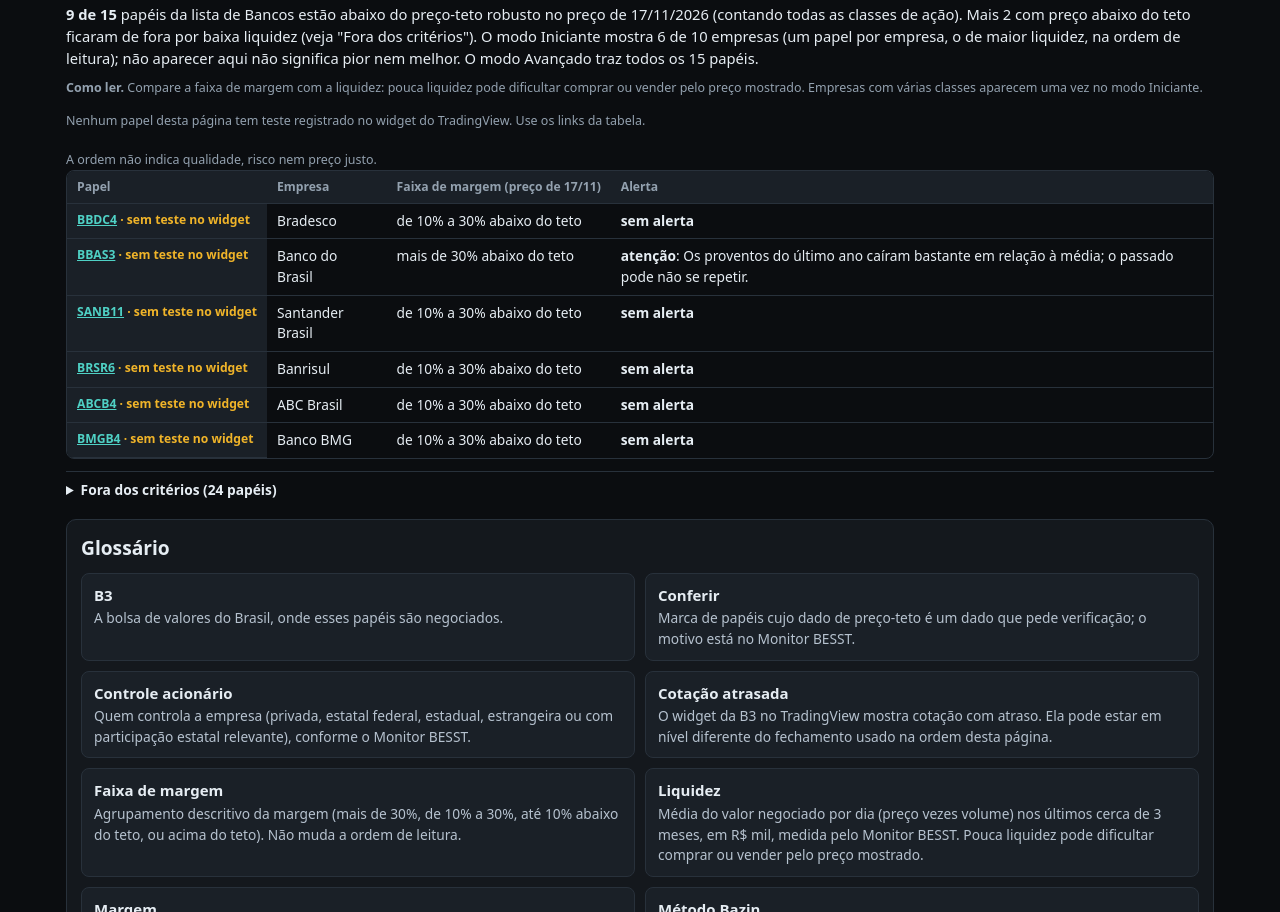
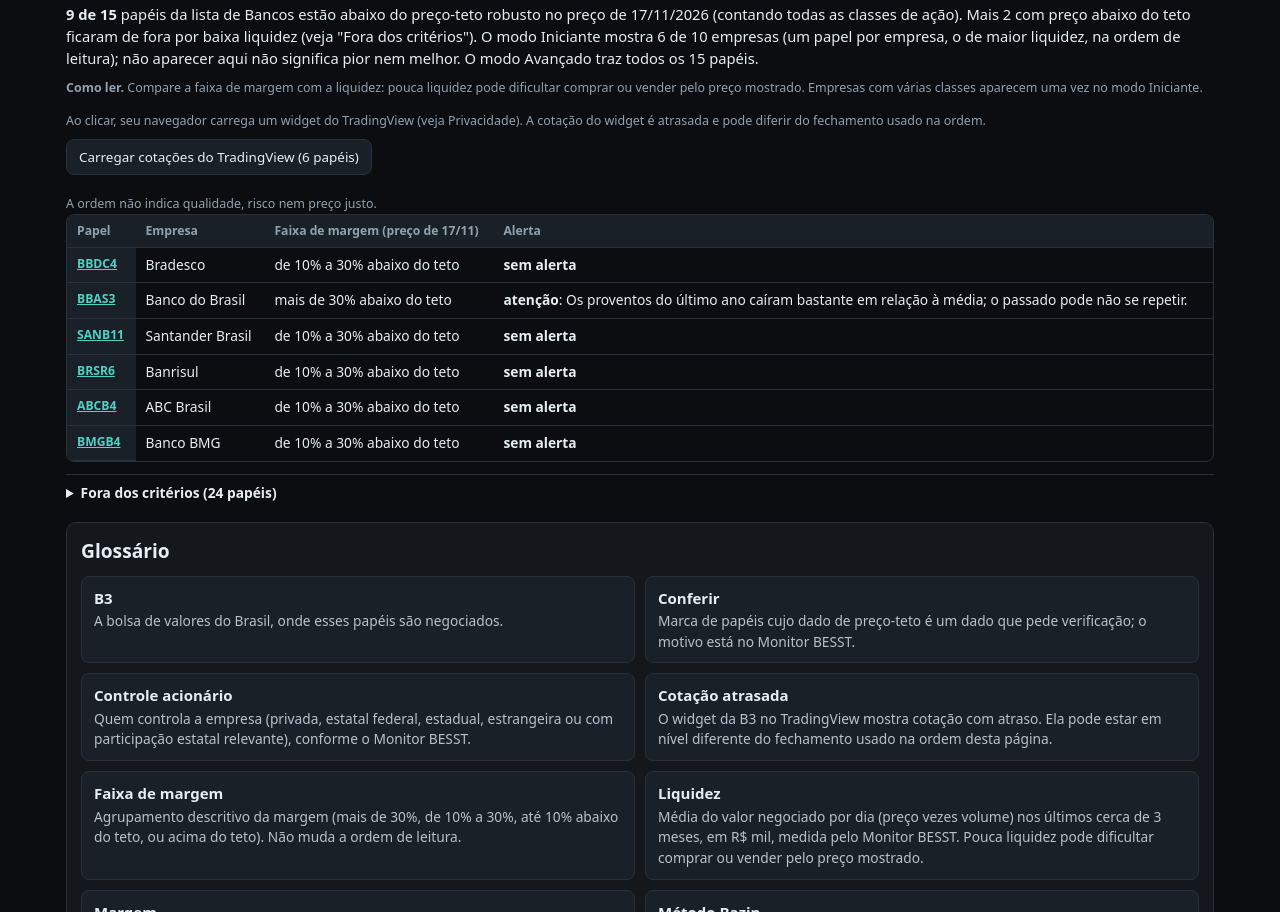
Before and after one commit to nilsonjacobcosta/market-lab, a plain HTML site: page carteiras/besst-cotacoes/index.html in a window 1280 px wide. Shown: the part 1438-2350 px from the top of the page. Drawn offline with Linux system fonts and the light colour scheme.

Commit message:
Cotações do BESST: matriz de símbolos testada no widget (105 aprovados, OIBR3/OIBR4 reprovados)
Co-Authored-By: Claude Sonnet 5.5 <noreply@anthropic.com>
Claude-Session: https://claude.ai/code/session_01Sz6V19D7LKFVnww19Ydhv1

```diff
--- a/carteiras/besst-cotacoes/conjuntos.json
+++ b/carteiras/besst-cotacoes/conjuntos.json
@@ -18,9 +18,119 @@
  },
  "matriz_teste": {
   "regra": "Só entra em widget o papel com teste registrado no Market Quotes. Os demais aparecem na tabela com link para o TradingView e o aviso 'sem teste no widget'.",
-  "data_teste": null,
-  "simbolos_aprovados": [],
-  "reprovados": []
+  "data_teste": "2026-11-19",
+  "simbolos_aprovados": [
+   "ABCB4",
+   "AFLT3",
+   "ALUP11",
+   "ALUP3",
+   "ALUP4",
+   "AMBP3",
+   "AURE3",
+   "AXIA3",
+   "AXIA7",
+   "BAZA3",
+   "BBAS3",
+   "BBDC3",
+   "BBDC4",
+   "BBSE3",
+   "BEES3",
+   "BEES4",
+   "BGIP3",
+   "BGIP4",
+   "BMEB3",
+   "BMEB4",
+   "BMGB4",
+   "BMIN3",
+   "BMIN4",
+   "BNBR3",
+   "BPAC11",
+   "BPAC3",
+   "BPAC5",
+   "BPAR3",
+   "BRBI11",
+   "BRSR3",
+   "BRSR5",
+   "BRSR6",
+   "BRST3",
+   "BSLI3",
+   "BSLI4",
+   "CASN3",
+   "CASN4",
+   "CBEE3",
+   "CEBR3",
+   "CEBR5",
+   "CEBR6",
+   "CEEB3",
+   "CEEB5",
+   "CEED3",
+   "CEED4",
+   "CLSC3",
+   "CLSC4",
+   "CMIG3",
+   "CMIG4",
+   "COCE3",
+   "COCE5",
+   "CPFE3",
+   "CPLE3",
+   "CSMG3",
+   "CXSE3",
+   "DESK3",
+   "EGIE3",
+   "EKTR3",
+   "EKTR4",
+   "ENEV3",
+   "ENGI11",
+   "ENGI3",
+   "ENGI4",
+   "ENMT3",
+   "ENMT4",
+   "EQPA3",
+   "EQPA5",
+   "EQPA6",
+   "EQPA7",
+   "EQTL3",
+   "FIQE3",
+   "GEPA3",
+   "GEPA4",
+   "GPAR3",
+   "ISAE3",
+   "ISAE4",
+   "ITUB3",
+   "ITUB4",
+   "LIGT3",
+   "ORVR3",
+   "PINE3",
+   "PINE4",
+   "PSSA3",
+   "REDE3",
+   "RNEW3",
+   "RNEW4",
+   "RPAD3",
+   "RPAD5",
+   "RPAD6",
+   "SANB11",
+   "SANB3",
+   "SANB4",
+   "SAPR11",
+   "SAPR3",
+   "SAPR4",
+   "SBSP3",
+   "TAEE11",
+   "TAEE3",
+   "TAEE4",
+   "TELB3",
+   "TELB4",
+   "TIMS3",
+   "VBBR3",
+   "VIVT3",
+   "WIZC3"
+  ],
+  "reprovados": [
+   "OIBR3",
+   "OIBR4"
+  ],
+  "como_testado": "Teste visual em 19/11/2026, com teste-simbolos.html no navegador embutido do app Claude, em grupos de 8 no widget Market Quotes: 'abriu' = o papel aparece com valor (marca D de atrasado). OIBR3 e OIBR4 apareceram sem valor. Conferir de novo no Chrome do dono quando possível."
  },
  "faixas": {
   "mais30": "mais de 30% abaixo do teto",
--- a/carteiras/besst-cotacoes/index.html
+++ b/carteiras/besst-cotacoes/index.html
@@ -286,7 +286,7 @@ function htmlTabela(itens, ref) {
   const av = estado.modo === "avancado", F = estado.cfg.faixas;
   const cab = `<th scope="col">Papel</th><th scope="col">Empresa</th><th scope="col">Faixa de margem (preço de ${esc(dcurta(ref))})</th>${av ? `<th scope="col">Margem (+ abaixo do teto, − acima) em ${esc(dcurta(ref))}</th><th scope="col">Liquidez (R$ mil por dia)</th><th scope="col">Data do preço</th><th scope="col">Controle</th>` : ""}<th scope="col">Alerta</th>`;
   const linhas = itens.map(it => {
-    const p = it.p, sem = aprovado(p.ticker) ? "" : ` <span class="sem-teste">· sem teste no widget</span>`;
+    const p = it.p, sem = aprovado(p.ticker) ? "" : ` <span class="sem-teste">· ${estado.cfg.matriz_teste.reprovados.includes(p.ticker) ? "não abre no widget" : "sem teste no widget"}</span>`;
     return `<tr><th scope="row"><a href="${esc(urlSimbolo(p.ticker))}" rel="noopener noreferrer nofollow" target="_blank">${esc(p.ticker)}</a>${sem}</th><td>${esc(p.empresa)}</td><td>${esc(F[it.faixa] || "")}</td>${av ? `<td class="n">${fmt1(p.margem_robusta)}%</td><td class="n">${fmtInt(p.liquidez_mil)}</td><td class="n">${esc(dcurta(p.data))}</td><td>${esc(CONTROLE[p.controle] || p.controle || "—")}${/PENDENTE|não conferid/i.test(p.controle_nota || "") ? ` (${esc(estado.cfg.controle_a_confirmar)})` : ""}</td>` : ""}<td>${htmlAlerta(p)}</td></tr>`;
   }).join("");
   return `<div class="tabwrap" tabindex="0" role="region" aria-label="Tabela dos papéis exibidos"><table><caption class="sr">Papéis desta página, na ordem de leitura</caption><thead><tr>${cab}</tr></thead><tbody>${linhas}</tbody></table></div>`;
```
Also changed, not shown: tests/pagina.test.js (+1 -1 lines), 2 other files.
